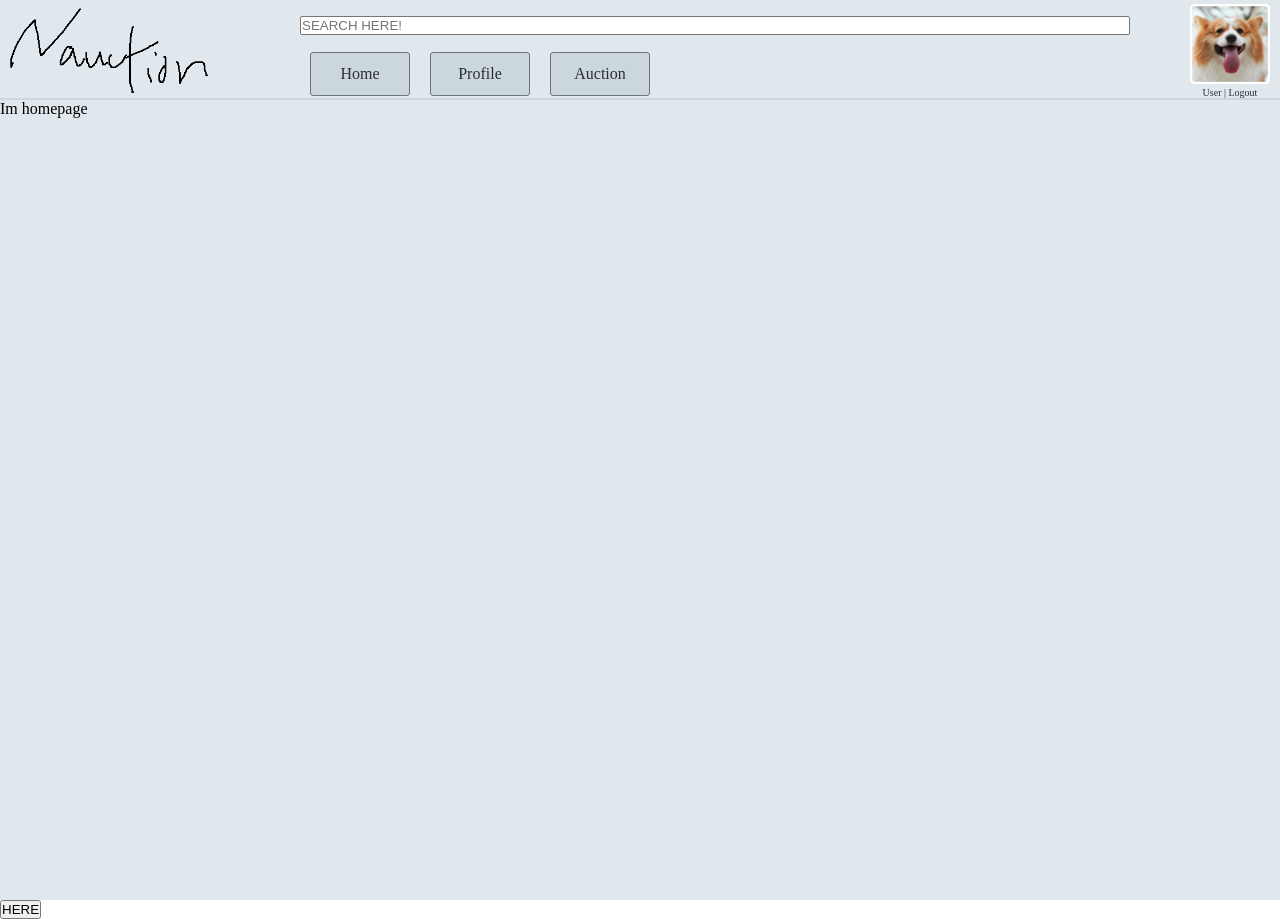
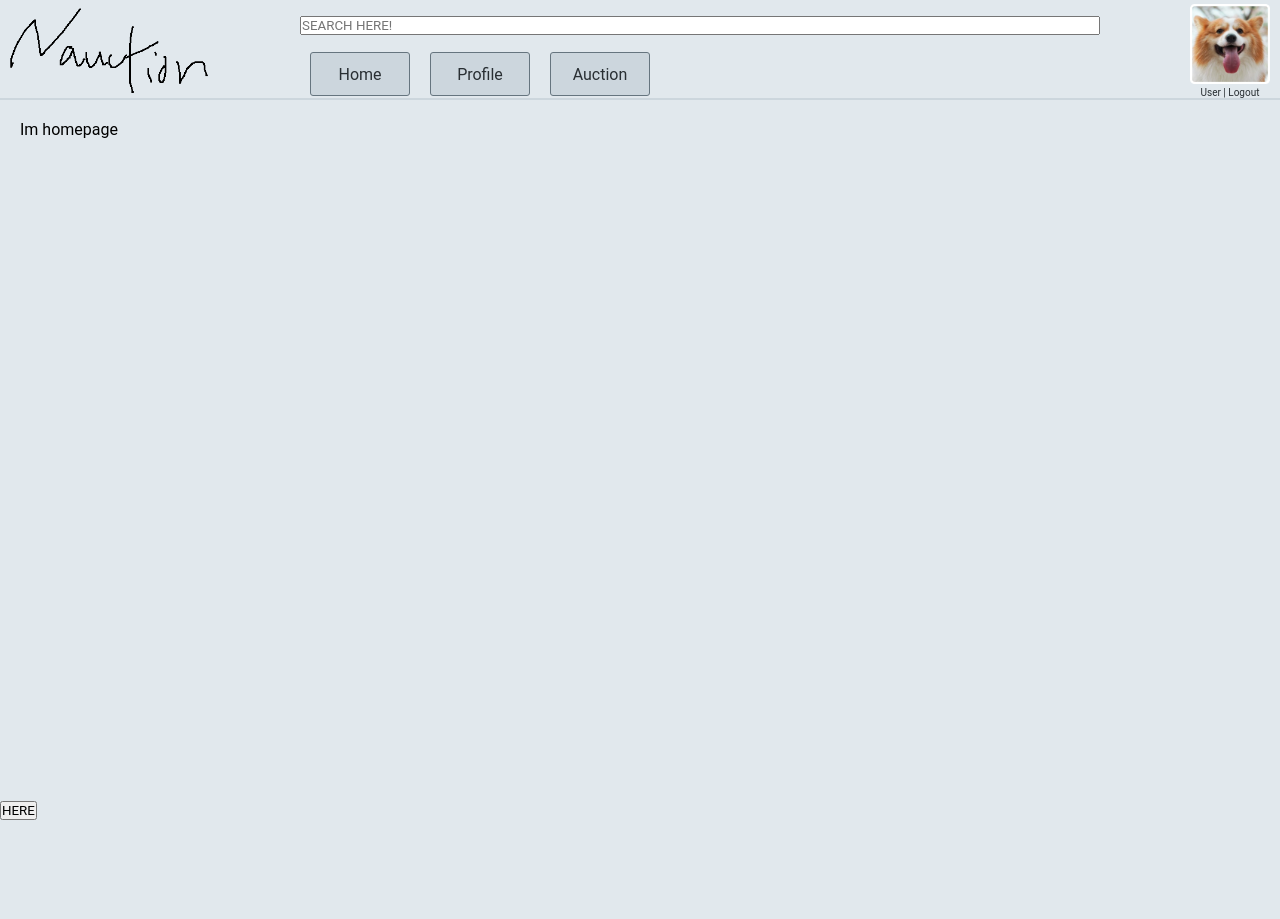
Before and after one commit to SakyunBuns/AuctionZone, a React (Vite) app in the folder dev/app/: page / in a window 1280 px wide. After the commit the page ends 820 px from the top, so only its background shows below. Built offline with nearby package versions, Linux system fonts and the light colour scheme.

Commit message:
Ajustement to css and style limiting content view to 1440p

```diff
--- a/dev/app/src/App.jsx
+++ b/dev/app/src/App.jsx
@@ -59,6 +59,8 @@ export default function App() {
         )
     })
 
+    document.body.style.backgroundColor = `${palette.color1}`
+
     return (
         <div className='fullpage'>
             <Header pages={pages} palette={palette}/>
--- a/dev/app/src/HomePage.jsx
+++ b/dev/app/src/HomePage.jsx
@@ -5,12 +5,12 @@ function HomePage(props){
 
     const styleHome = {
         width: '100%',
-        height: '100%',
+        height: 'calc(100% - 100px)',
         backgroundColor: `${props.palette.color1}`
     }
 
     return(
-        <div style={styleHome}>
+        <div style={styleHome} className='page'>
             Im homepage
         </div>
 
--- a/dev/app/src/SearchBar.jsx
+++ b/dev/app/src/SearchBar.jsx
@@ -16,7 +16,8 @@ export default function SearchBar(props){
 
     const styleInput = {
         alignSelf: 'center',
-        width: '100%'
+        width: '100%',
+        maxWidth: '800px',
     }
 
     return(
--- a/dev/app/src/css/App.css
+++ b/dev/app/src/css/App.css
@@ -2,11 +2,24 @@
     margin: 0;
     padding: 0;
     box-sizing: border-box;
+    font-family: 'Roboto', sans-serif;
 }
 
-.fullpage{
+#root, .fullpage{
     height: 100%;
     width: 100%;
+    max-width: 1440px;
+    margin:auto;
+}
+
+.center{
+    display: flex;
+    justify-content: center;
+    align-items: center;
+}
+
+.page{
+    padding: 20px;
 }
 
 body{
@@ -14,11 +27,6 @@ body{
     width: 100%;
 }
 
-#root{
-    height: 100%;
-    width: 100%;
-}
-
 a{
     text-decoration: none;
 }
```
